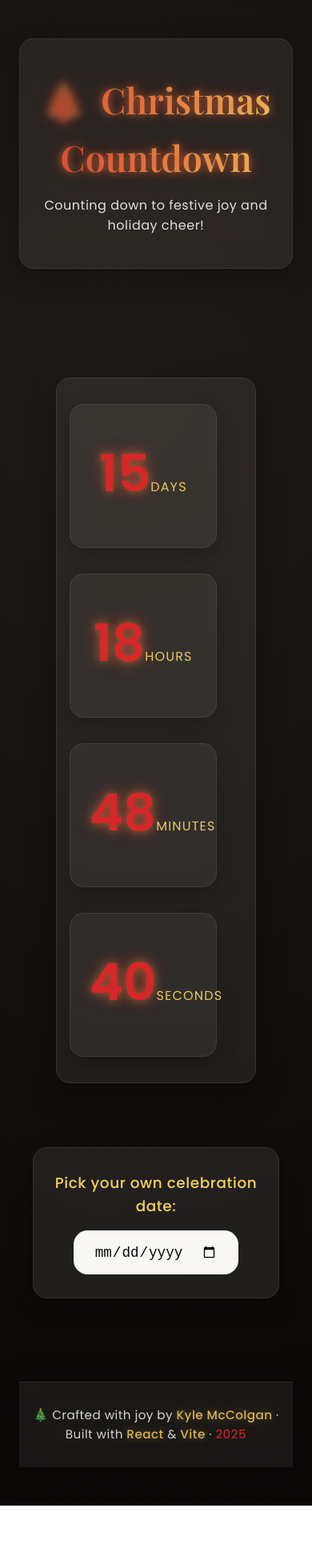
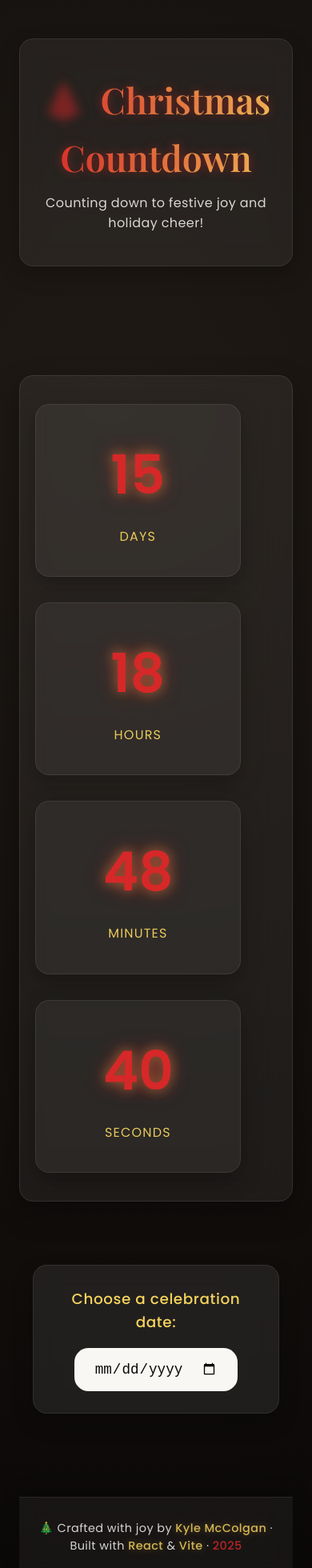
Before and after one commit to mcckyle/the-countdown, a React (Vite) app: page / in a window 390 px wide. Shown: the top 1960 px of the page at 80% size. Before the commit the page ends 1882 px from the top, so only its background shows below. Built offline with nearby package versions, Linux system fonts and the light colour scheme.

Commit message:
Countdown.jsx: Add a wrapper div for the time spans.

```diff
--- a/index.html
+++ b/index.html
@@ -17,7 +17,11 @@
     <meta property="og:locale" content="en_US" />
     <meta name="theme-color" content="#d62828" /> <!-- Theme Color: Festive Red. -->
 
+    <!-- Favicons Imports. -->
     <link rel="icon" type="image/svg+xml" href="/vite.svg" />
+
+    <!-- Font Optimizations. -->
+    <link rel="preconnect" href="https://fonts.gstatic.com" crossorigin />
 
     <!-- External Fonts Imports. -->
     <link
@@ -27,7 +31,7 @@
   </head>
 
   <body>
-    <noscript>This site requires JavaScript to run properly!</noscript>
+    <noscript>This site requires JavaScript enabled to run properly!</noscript>
     <div id="root"></div>
     <script type="module" src="/src/main.jsx"></script>
   </body>
--- a/src/App.css
+++ b/src/App.css
@@ -1,6 +1,6 @@
 /* Filename: App.css */
 
-/* App Layout Container Styles. */
+/* App Container Styles. */
 .app
 {
     display: flex;
@@ -9,20 +9,21 @@
     min-height: 100vh;
     padding: 3rem clamp(1.5rem, 4vw, 5rem);
     gap: 3rem;
+
     background: radial-gradient(circle at 35% 25%, #1e1915 0%, #0a0807 100%);
     color: var(--color-text);
 }
 
-/* Main Content Styles. */
+/* Main Content Wrapper Styles. */
 .main-content
 {
     flex: 1;
     display: flex;
     flex-direction: column;
     align-items: center;
-    text-align: center;
     gap: 3rem;
     width: 100%;
+    text-align: center;
 }
 
 /* Date Picker Card Styles. */
@@ -31,13 +32,15 @@
     display: flex;
     flex-direction: column;
     align-items: center;
-    gap: 1rem;
-    padding: 2rem 2.5rem;
+    gap: 1.1rem;
+
+    padding: 2rem 2.4rem;
     border-radius: var(--radius);
+
     background: var(--color-surface);
     border: 1px solid rgba(255, 255, 255, 0.08);
-    backdrop-filter: blur(12px);
-    box-shadow: 0 10px 28px rgba(0, 0, 0, 0.25);
+    backdrop-filter: blur(14px);
+    box-shadow: 0 12px 26px rgba(0, 0, 0, 0.22);
 
     transition: transform var(--transition), box-shadow var(--transition);
 }
@@ -45,7 +48,7 @@
 .date-picker:hover
 {
     transform: translateY(-3px);
-    box-shadow: 0 14px 32px rgba(214, 40, 40, 0.28);
+    box-shadow: 0 16px 32px rgba(214, 40, 40, 0.28);
 }
 
 /* Label Styles. */
@@ -60,12 +63,14 @@
 /* Custom Date Input Styles. */
 .date-input
 {
-    padding: 0.9rem 1.5rem;
+    padding: 0.85rem 1.4rem;
     border-radius: var(--radius);
     font-size: 1.1rem;
     font-weight: 500;
+
     background: var(--color-text);
     color: var(--color-bg);
+
     border: 2px solid transparent;
     cursor: pointer;
 
@@ -100,6 +105,6 @@
 
 @media (max-width: 900px)
 {
-    .main-content { gap: 2.5rem; }
-    .date-picker { width: 90%; padding: 1.8rem 1.5rem; }
+    .main-content { gap: 2.4rem; }
+    .date-picker { width: 90%; padding: 1.7rem 1.4rem; }
 }
--- a/src/App.jsx
+++ b/src/App.jsx
@@ -1,6 +1,6 @@
 //Filename: App.jsx
 //Author: Kyle McColgan
-//Date: 1 December 2025
+//Date: 8 December 2025
 //Description: This file contains the entry component for the React Countdown project.
 
 import { useState } from "react";
@@ -33,12 +33,8 @@ function App()
          <Countdown targetDate={targetDate} />
 
          <section className="date-picker" aria-labelledby="date-picker-label">
-           <label
-             id="date-picker-label"
-             htmlFor="countdown-date"
-             className="date-label"
-           >
-             Pick your own celebration date:
+           <label id="date-picker-label" htmlFor="countdown-date" className="date-label">
+             Choose a celebration date:
            </label>
            <input
              type="date"
--- a/src/components/Countdown/Countdown.css
+++ b/src/components/Countdown/Countdown.css
@@ -6,16 +6,17 @@
     display: flex;
     flex-wrap: wrap;
     justify-content: center;
-    gap: 2.5rem;
+    gap: 2.8rem;
+    padding: 3rem 2.4rem;
     margin: 2.5rem auto;
-    padding: 3rem 2rem;
     max-width: 950px;
+    width: 100%;
 
-    background: rgba(255, 255, 255, 0.07);
+    background: rgba(255, 255, 255, 0.06);
     border-radius: var(--radius);
-    border: 1px solid rgba(255, 255, 255, 0.08);
+    border: 1px solid rgba(255, 255, 255, 0.09);
     backdrop-filter: blur(18px);
-    box-shadow: 0 14px 36px rgba(0, 0, 0, 0.35);
+    box-shadow: 0 14px 36px rgba(0, 0, 0, 0.33);
 
     transition: transform var(--transition), box-shadow var(--transition);
 }
@@ -23,7 +24,7 @@
 .countdown:hover
 {
     transform: translateY(-4px);
-    box-shadow: 0 18px 40px rgba(245, 158, 11, 0.3);
+    box-shadow: 0 18px 40px rgba(245, 158, 11, 0.33);
 }
 
 /* Time Box Styles. */
@@ -31,44 +32,56 @@
 {
     flex: 1 1 180px;
     max-width: 220px;
-    padding: 2.2rem 1.5rem;
+    padding: 2.3rem 1.6rem;
     text-align: center;
     border-radius: var(--radius);
 
-    background: rgba(255, 255, 255, 0.06);
+    background: rgba(255, 255, 255, 0.05);
     border: 1px solid rgba(255, 255, 255, 0.08);
-    box-shadow: 0 8px 24px rgba(0, 0, 0, 0.25);
+    box-shadow: 0 10px 28px rgba(0, 0, 0, 0.28);
 
-    transition: transform 0.35s ease, box-shadow 0.35s ease;
+    display: flex;
+    justify-content: center;
+    align-items: center;
+
+    transition: transform 0.32s ease, box-shadow 0.32s ease;
 }
 
 .time-box:hover
 {
-    transform: translateY(-10px) scale(1.04);
-    box-shadow: 0 16px 30px rgba(214, 40, 40, 0.25);
+    transform: translateY(-8px) scale(1.035);
+    box-shadow: 0 16px 34px rgba(214, 40, 40, 0.22);
+}
+
+/* Prevents Distorted Animation. */
+.time-inner
+{
+    display: flex;
+    flex-direction: column;
+    align-items: center;
 }
 
 /* Time Value Styles. */
 .time-value
 {
-    font-size: clamp(4rem, 7vw, 6.5rem);
+    font-size: clamp(4rem, 7vw, 6.4rem);
     font-weight: 700;
     color: var(--color-accent);
-    text-shadow: 0 0 20px rgba(214, 40, 40, 0.6),
-                 0 0 12px rgba(244, 211, 94, 0.45);
+    text-shadow: 0 0 22px rgba(214, 40, 40, 0.65),
+                 0 0 14px rgba(244, 211, 94, 0.45);
 
-    animation: pulse 1.2s infinite ease-in-out;
+    animation: pulse 1.25s infinite ease-in-out;
 }
 
 /* Time Label Styles. */
 .time-label
 {
-    margin-top: 0.7rem;
+    margin-top: 0.8rem;
     font-size: clamp(1rem, 1.2vw, 1.15rem);
+    letter-spacing: 1.2px;
     text-transform: uppercase;
-    letter-spacing: 1.2px;
+    opacity: 0.95;
     color: var(--color-highlight);
-    opacity: 0.95;
 }
 
 /* Past Date Message Styling. */
@@ -77,26 +90,31 @@
     display: flex;
     justify-content: center;
     align-items: center;
+
     min-height: 250px;
+    width: 100%;
+    padding: 2.6rem;
 
     background: rgba(255, 255, 255, 0.05);
     border-radius: var(--radius);
-    box-shadow: 0 12px 28px rgba(0, 0, 0, 0.35);
+    box-shadow: 0 14px 34px rgba(0, 0, 0, 0.35);
 }
 
 .past-message
 {
-    font-size: clamp(1.6rem, 2.5vw, 2rem);
+    font-size: clamp(1.7rem, 2.6vw, 2.2rem);
     font-weight: 600;
     color: var(--color-accent);
 
-    text-shadow: 0 0 14px rgba(255, 179, 71, 0.45);
+    text-shadow:
+      0 0 14px rgba(255, 179, 71, 0.45),
+      0 0 10px rgba(214, 40, 40, 0.35);
 }
 
 @keyframes pulse
 {
     0%, 100% { transform: scale(1); }
-    50% { transform: scale(1.05); }
+    50% { transform: scale(1.055); }
 }
 
 @media (max-width: 900px)
@@ -105,7 +123,7 @@
     {
         flex-direction: column;
         gap: 2rem;
-        padding: 2rem 1rem;
+        padding: 2.2rem 1.2rem;
     }
 
     .time-box
--- a/src/components/Countdown/Countdown.jsx
+++ b/src/components/Countdown/Countdown.jsx
@@ -1,6 +1,6 @@
 //Filename: Countdown.jsx
 //Author: Kyle McColgan
-//Date: 5 December 2025
+//Date: 8 December 2025
 //Description: This file contains the parent component for the Countdown React project.
 
 import { useEffect, useState } from "react";
@@ -39,8 +39,10 @@ function Countdown({ targetDate })
       <section className="countdown" aria-label="Countdown Timer">
         {["days", "hours", "minutes", "seconds"].map((unit) => (
           <div key={unit} className="time-box">
-            <span className="time-value">{timeLeft[unit]}</span>
-            <span className="time-label">{unit}</span>
+            <div className="time-inner">
+              <span className="time-value">{timeLeft[unit]}</span>
+              <span className="time-label">{unit}</span>
+            </div>
           </div>
         ))}
       </section>
--- a/src/components/Footer/Footer.css
+++ b/src/components/Footer/Footer.css
@@ -4,13 +4,13 @@
 .footer
 {
     margin-top: 3.5rem;
-    padding: 1.8rem 1rem;
+    padding: 1.7rem 1rem;
     text-align: center;
 
-    background: rgba(255, 255, 255, 0.06);
+    background: rgba(255, 255, 255, 0.05);
     border-top: 1px solid rgba(255, 255, 255, 0.08);
-    backdrop-filter: blur(14px);
-    box-shadow: 0 -6px 22px rgba(0, 0, 0, 0.28);
+    backdrop-filter: blur(12px);
+    box-shadow: 0 -6px 20px rgba(0, 0, 0, 0.25);
 
     transition: transform var(--transition), box-shadow var(--transition);
     animation: fadeIn 1.2s ease both;
@@ -19,19 +19,19 @@
 .footer:hover
 {
     transform: translateY(-2px);
-    box-shadow: 0 -8px 28px rgba(245, 158, 11, 0.35);
+    box-shadow: 0 -8px 26px rgba(245, 158, 11, 0.3);
 }
 
 /* Footer Text Styles. */
 .footer-text
 {
     margin: 0;
-    font-size: clamp(0.95rem, 1vw + 0.3rem, 1.05rem);
+    font-size: clamp(0.9rem, 1vw + 0.25rem, 1.05rem);
     font-weight: 400;
     color: var(--color-text);
     opacity: 0.85;
     letter-spacing: 0.45px;
-    line-height: 1.6;
+    line-height: 1.55;
 }
 
 /* Footer Highlighted Words Styles. */
@@ -39,7 +39,7 @@
 {
     color: var(--color-highlight);
     font-weight: 500;
-    text-shadow: 0 0 10px rgba(255, 179, 71, 0.45);
+    text-shadow: 0 0 8px rgba(255, 179, 71, 0.35);
 
     transition: color var(--transition), text-shadow var(--transition);
 }
@@ -47,7 +47,7 @@
 .footer-text .highlight:hover
 {
     color: var(--color-accent);
-    text-shadow: 0 0 14px rgba(255, 179, 71, 0.55);
+    text-shadow: 0 0 12px rgba(255, 179, 71, 0.45);
 }
 
 /* Year Accent Styles. */
--- a/src/components/Header/Header.css
+++ b/src/components/Header/Header.css
@@ -7,11 +7,11 @@
     margin-bottom: 3rem;
     padding: 2.5rem 1.5rem;
 
-    background: rgba(255, 255, 255, 0.07);
+    background: rgba(255, 255, 255, 0.06);
     border: 1px solid rgba(255, 255, 255, 0.08);
     border-radius: var(--radius);
-    backdrop-filter: blur(16px);
-    box-shadow: 0 12px 32px rgba(0, 0, 0, 0.25);
+    backdrop-filter: blur(14px);
+    box-shadow: 0 10px 26px rgba(0, 0, 0, 0.22);
 
     animation: fadeIn 1s ease both;
     transition: transform var(--transition), box-shadow var(--transition);
@@ -20,7 +20,7 @@
 .header:hover
 {
     transform: translateY(-3px);
-    box-shadow: 0 16px 36px rgba(245, 158, 11, 0.35);
+    box-shadow: 0 14px 32px rgba(245, 158, 11, 0.28);
 }
 
 /* Header Title Styles. */
@@ -28,34 +28,33 @@
 {
     font-family: var(--heading-font);
     font-weight: 600;
-    font-size: clamp(2.8rem, 6vw, 3.8rem);
-    margin-bottom: 0.7rem;
+    font-size: clamp(2.8rem, 6vw, 3.6rem);
+    margin-bottom: 0.6rem;
 
     background: linear-gradient(90deg, var(--color-accent), var(--color-highlight));
     -webkit-background-clip: text;
     -webkit-text-fill-color: transparent;
 
-    text-shadow: 0 0 16px rgba(214, 40, 40, 0.65),
-                 0 0 10px rgba(244, 211, 94, 0.45);
+    text-shadow: 0 0 12px rgba(214, 40, 40, 0.5);
 }
 
 /* Header Subtitle Styles. */
 .header-subtitle
 {
     font-family: var(--main-font);
-    font-size: clamp(1rem, 2vw, 1.25rem);
+    font-size: clamp(1rem, 1.6vw, 1.2rem);
     font-weight: 400;
     color: var(--color-text);
-    opacity: 0.9;
-    letter-spacing: 0.5px;
-    line-height: 1.6;
+    opacity: 0.85;
+    letter-spacing: 0.4px;
+    line-height: 1.55;
 }
 
 /* Floating Emoji Styles. */
 .emoji
 {
     display: inline-block;
-    margin-right: 0.5rem;
+    margin-right: 0.45rem;
 
     animation: float 3s ease-in-out infinite;
 }
```
Also changed, not shown: 1 other file (tests, documents, lock files or other folders).
